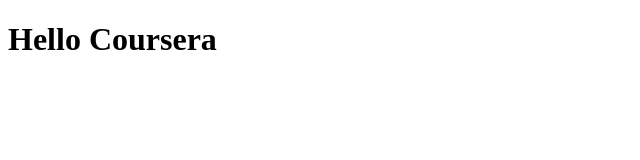
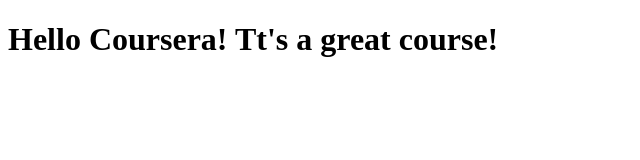
Before and after one commit to tornado13n/coursera-test, a plain HTML site: page site/index.html in a window 1280 px wide. Shown: the whole page, without its empty margins (0-640 px from the left). Drawn offline with Linux system fonts and the light colour scheme.

Commit message:
Small addition to our page content.

```diff
--- a/site/index.html
+++ b/site/index.html
@@ -4,6 +4,6 @@
 	<title>Hello Coursera!</title>
 </head>
 <body>
-	<h1>Hello Coursera </h1>
+	<h1>Hello Coursera! Tt's a great course!</h1>
 </body>
 </html>
```
